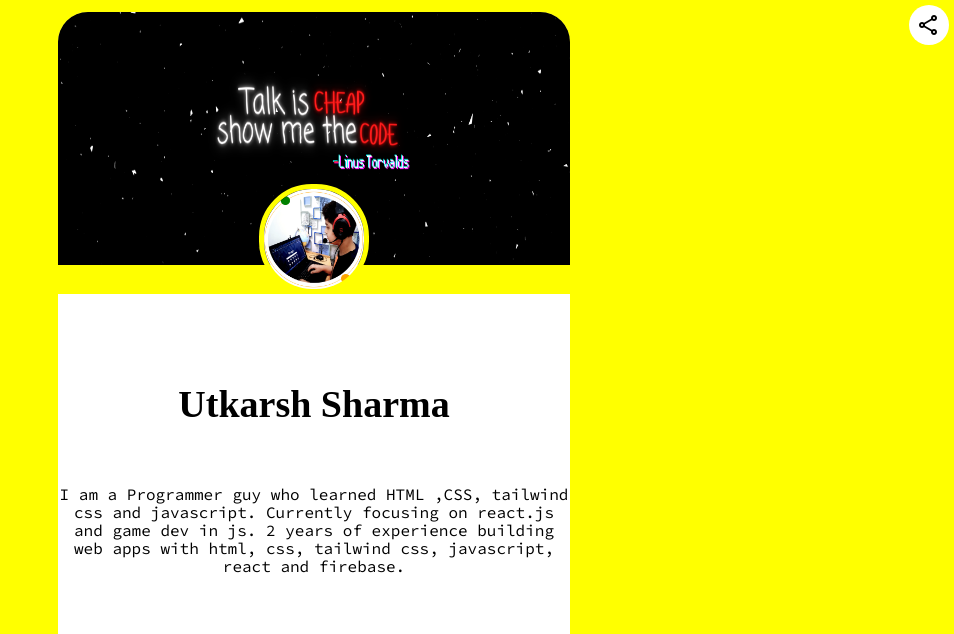
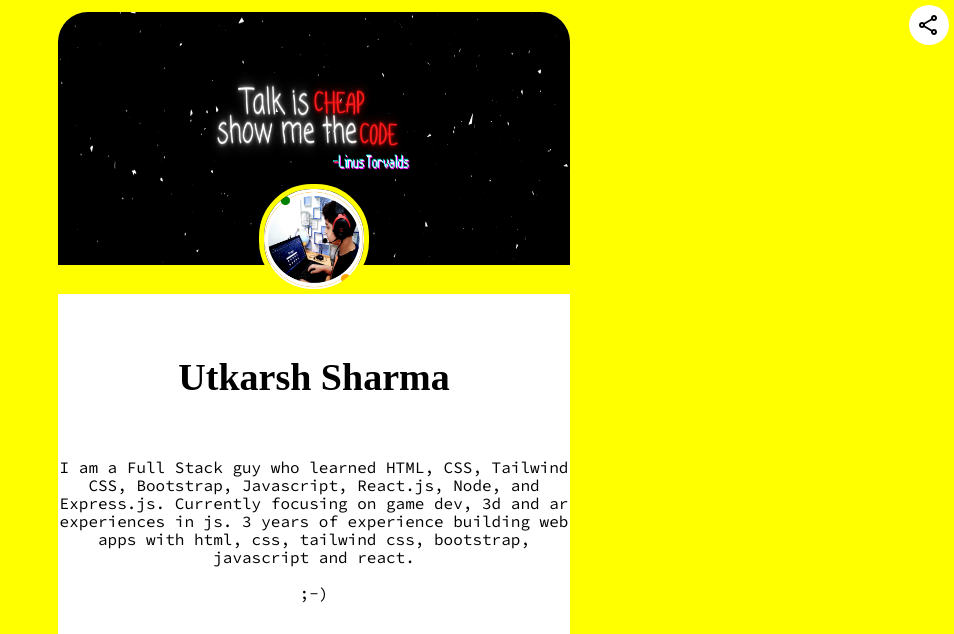
Before and after one commit to vishal30982/vishal30982.github.io, a plain HTML site: page index.html in a window 1280 px wide. Shown: the top 634 px of the page, without its empty margins (326-1280 px from the left). Drawn offline with nearby package versions, Linux system fonts and the light colour scheme.

Commit message:
more changes in description

```diff
--- a/index.html
+++ b/index.html
@@ -47,7 +47,9 @@
                 <div id="info">
                     <h1 id="name">Utkarsh Sharma</h1>
                     <p id="desc">
-                        I am a Programmer guy who learned HTML ,CSS, tailwind css and javascript. Currently focusing on react.js and game dev in js. 2 years of experience building web apps with html, css, tailwind css, javascript, react and firebase.
+                        I am a Full Stack guy who learned HTML, CSS, Tailwind CSS, Bootstrap, Javascript, React.js, Node, and Express.js. Currently focusing on game dev, 3d and ar experiences in js. 3 years of experience building web apps with html, css, tailwind css, bootstrap, javascript and react.
+                        <br> <br>
+                        ;-)
                     </p>
                 </div>
                 <div id="social-icons">
```
